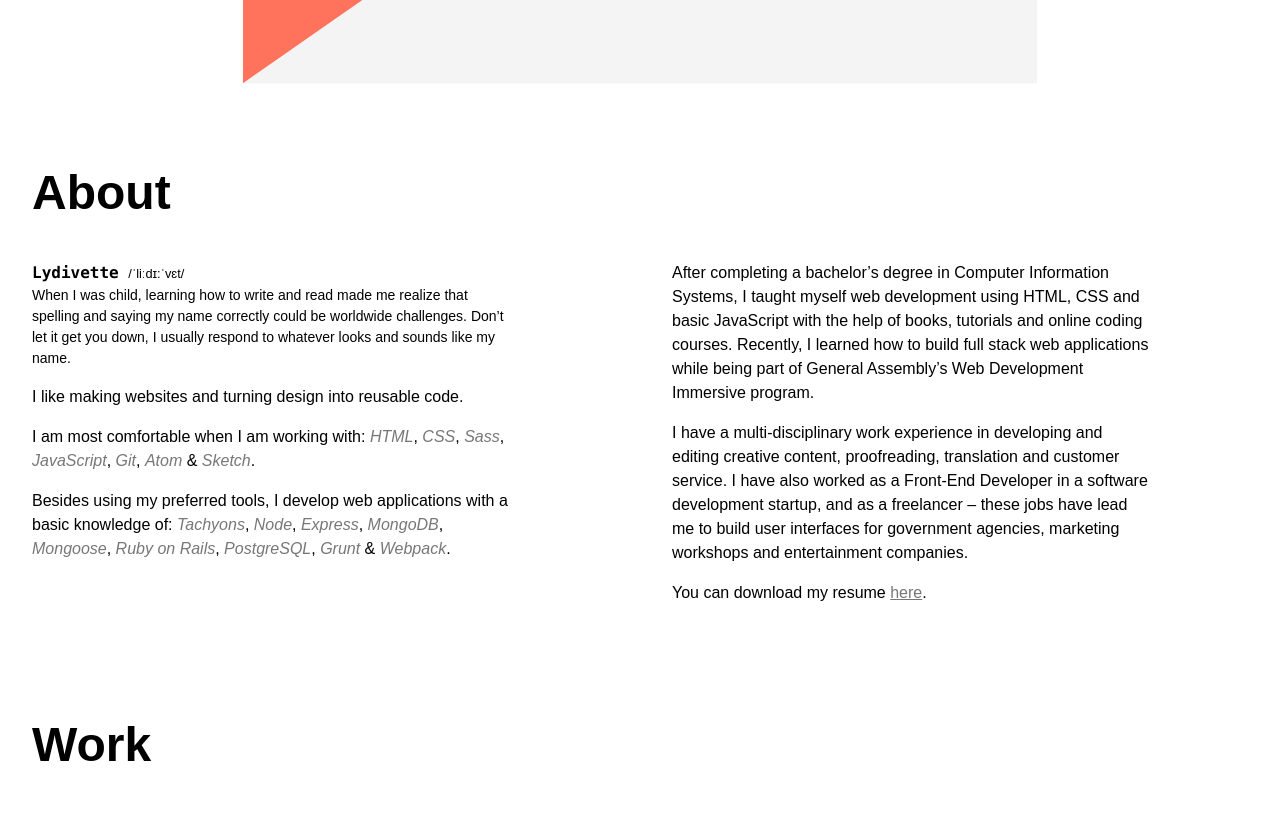
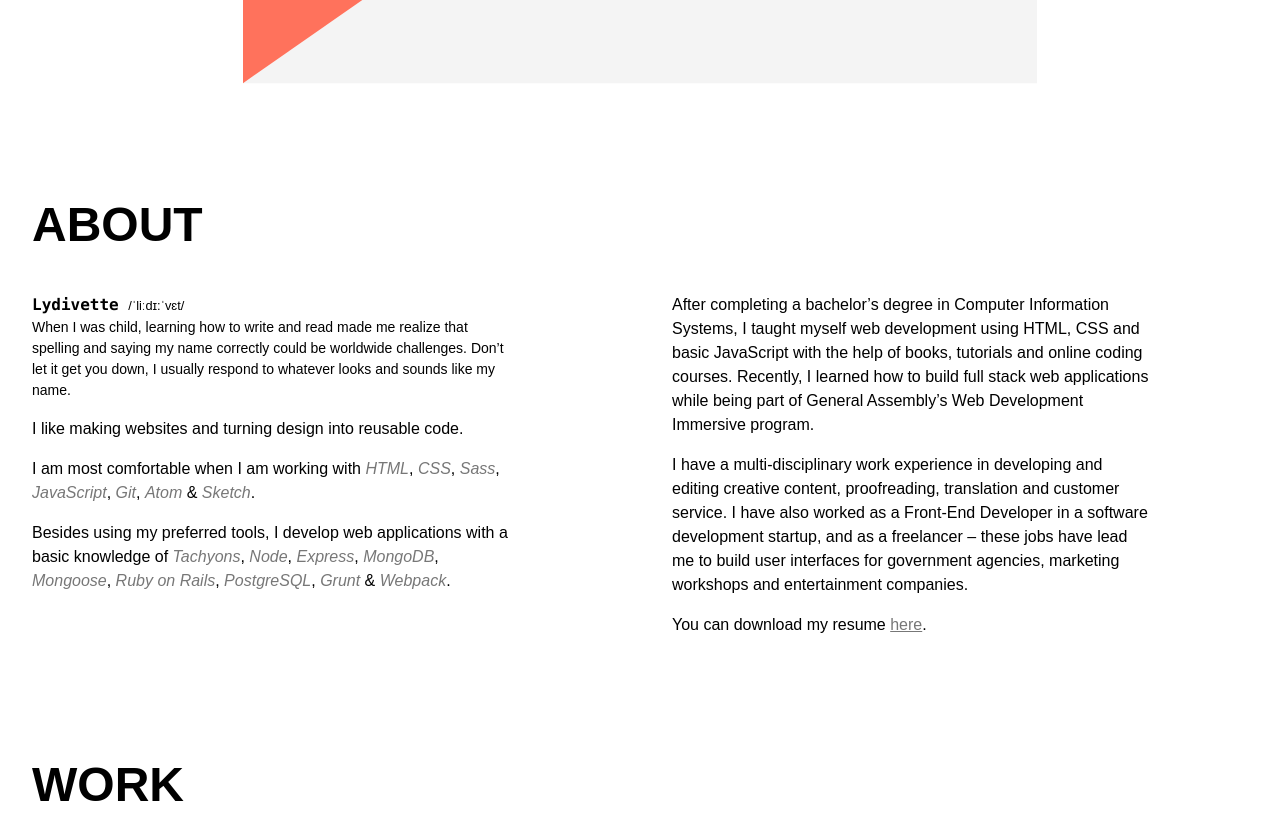
Before and after one commit to lydivetteroldan/lydivetteroldan.github.io, a website: page index.html in a window 1280 px wide. Shown: the part 580-1404 px from the top of the page. Drawn offline with nearby package versions, Linux system fonts and the light colour scheme.

Commit message:
Update sections UI
- Section titles are now uppercase
- Added Contact section

```diff
--- a/index.html
+++ b/index.html
@@ -69,9 +69,9 @@
       </section>
       <!-- /introduction -->
       <!-- about -->
-      <section class="section about" id="about">
-        <article class="cf pa4">
-          <h1 class="f3 f2-m f1-l mt0 lh-copy">About</h1>
+      <section class="section about pa4" id="about">
+        <h1 class="f3 f2-m f1-l lh-copy ttu">About</h1>
+        <article class="cf">
           <div class="fl w-100 w-50-ns pr4-ns">
             <p class="f5 code lh-copy mv0"><strong>Lydivette</strong> <small class="avenir">/ˈliːdɪ:ˈvɛt/</small></p>
             <p class="f6 measure-wide lh-copy mt0">
@@ -81,10 +81,10 @@
               I like making websites and turning design into reusable code.
             </p>
             <p class="measure lh-copy">
-              I am most comfortable when I am working with: <em class="gray">HTML</em>, <em class="gray">CSS</em>, <em class="gray">Sass</em>, <em class="gray">JavaScript</em>, <em class="gray">Git</em>, <em class="gray">Atom</em> &amp; <em class="gray">Sketch</em>.
+              I am most comfortable when I am working with <em class="gray">HTML</em>, <em class="gray">CSS</em>, <em class="gray">Sass</em>, <em class="gray">JavaScript</em>, <em class="gray">Git</em>, <em class="gray">Atom</em> &amp; <em class="gray">Sketch</em>.
             </p>
             <p class="measure lh-copy">
-              Besides using my preferred tools, I develop web applications with a basic knowledge of: <em class="gray">Tachyons</em>, <em class="gray">Node</em>, <em class="gray">Express</em>, <em class="gray">MongoDB</em>, <em class="gray">Mongoose</em>, <em class="gray">Ruby on Rails</em>, <em class="gray">PostgreSQL</em>, <em class="gray">Grunt</em> &amp; <em class="gray">Webpack</em>.
+              Besides using my preferred tools, I develop web applications with a basic knowledge of <em class="gray">Tachyons</em>, <em class="gray">Node</em>, <em class="gray">Express</em>, <em class="gray">MongoDB</em>, <em class="gray">Mongoose</em>, <em class="gray">Ruby on Rails</em>, <em class="gray">PostgreSQL</em>, <em class="gray">Grunt</em> &amp; <em class="gray">Webpack</em>.
             </p>
           </div>
           <div class="fl w-100 w-50-ns pl4-ns">
@@ -103,7 +103,7 @@
       <!-- /about -->
       <!-- work -->
       <section class="section work pa4" id="work">
-        <h1 class="f3 f2-m f1-l">Work</h1>
+        <h1 class="f3 f2-m f1-l lh-copy ttu">Work</h1>
         <article class="bb b--black-10">
           <div class="db pv4 ph3 ph0-l no-underline black">
             <div class="flex flex-column flex-row-ns">
@@ -161,7 +161,15 @@
         </article>
       </section>
       <!-- /work -->
-      <footer class="pa3 ph4-l" id="contact">
+      <section class="section contact pa4" id="contact">
+        <h1 class="f3 f2-m f1-l lh-copy ttu">Contact</h1>
+        <article class="pa3 pa4-l">
+          <p class="measure lh-copy">
+
+          </p>
+        </article>
+      </section>
+      <footer class="pa3 ph4-l">
         <p class="f6"><span class="dib mr4 mr5-ns">©2018 Lydivette Roldán</span>
         </p>
       </footer>
```
